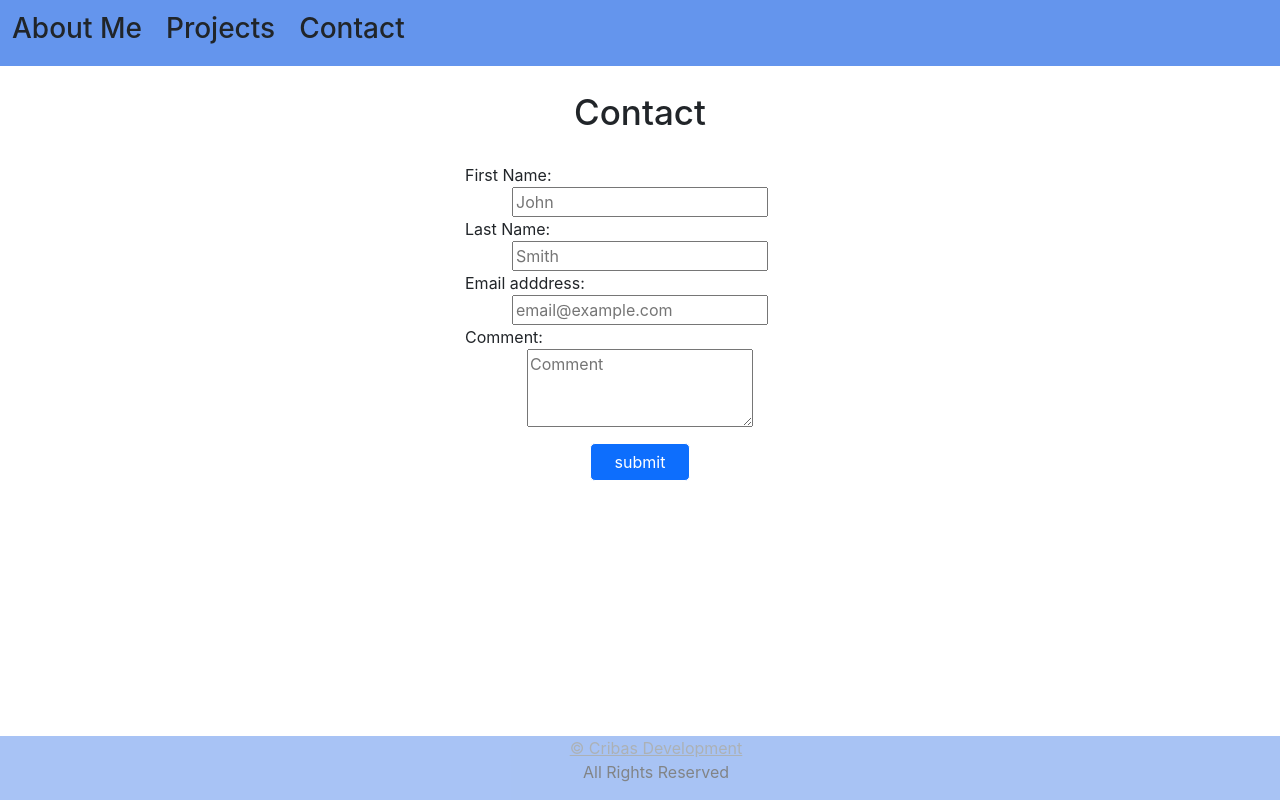
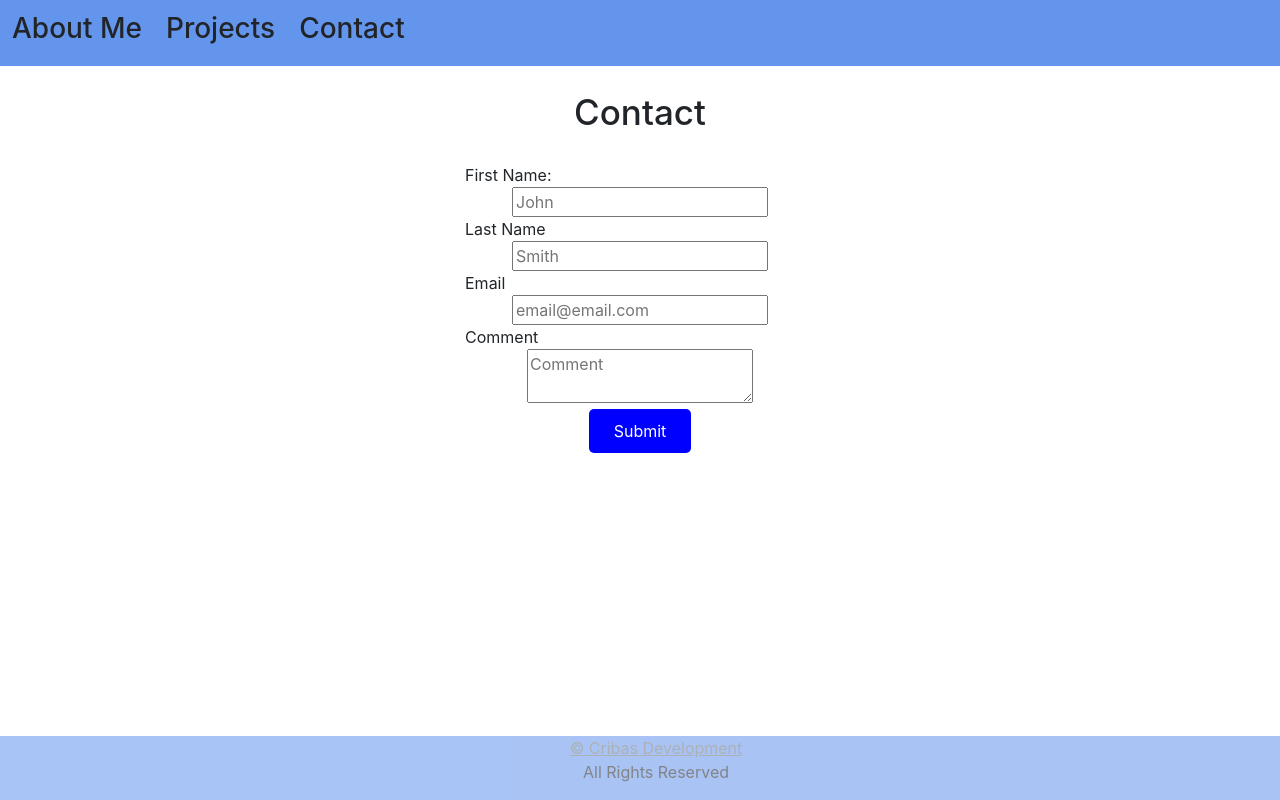
Before and after one commit to rakky21/re-ux, a React (Create React App) app: page / in a window 1280 px wide. Both pictures are taken after a click on the element "Contact". Built offline with nearby package versions, Linux system fonts and the light colour scheme.

Commit message:
layout and styling of contact complete

```diff
--- a/src/components/Contact/Contact.js
+++ b/src/components/Contact/Contact.js
@@ -1,5 +1,4 @@
 import React, { useState } from "react";
-// setState?
 
 export default function Contact() {
   const [name, setName] = useState("");
@@ -7,47 +6,35 @@ export default function Contact() {
   const [correo, setCorreo] = useState("");
 
   return (
-    <section className="container">
-      <div className="contact">
-        <h1> Contact</h1>
+    <form className="contact">
+      <h1> Contact </h1>
       <div>
         <label> First Name:</label>
         <input
           placeholder="John"
           type="text"
-            name="name"
           value={name}
           onChange={(e) => setName(e.target.value)}
         />
-        </div>
-        <div>
-          <label> Last Name:</label>
+        <label> Last Name</label>
         <input
           placeholder="Smith"
           type="text"
           value={apellido}
           onChange={(e) => setApellido(e.target.value)}
         />
-        </div>
-        <div>
-          <label> Email adddress:</label>
+        <label> Email </label>
         <input
-            placeholder="email@example.com"
-            type="email"
+          placeholder="email@email.com"
+          type="text"
           value={correo}
           onChange={(e) => setCorreo(e.target.value)}
         />
+        <label> Comment</label>
+        <textarea placeholder="Comment"></textarea>
       </div>
-        <div>
-          <label> Comment:</label>
-          <textarea required placeholder="Comment" rows="3"></textarea>
-        </div>
-        <input
-          type="submit"
-          value="submit"
-          className="button btn btn-primary col-4"
-        />
-      </div>
-    </section>
+      <button type="Submit"> Submit</button>
+      <p> {name}</p>
+    </form>
   );
 }
--- a/src/index.css
+++ /dev/null
@@ -1,39 +0,0 @@
-body {
-  margin: 0;
-  font-family: 'Poppins' sans-serif;
-}
-
-code {
-  font-family: source-code-pro, Menlo, Monaco, Consolas, 'Courier New',
-    monospace;
-}
-
-.leftmenuinnerinner {
-  height: 100%;
-  width: 100%;
-  overflow-y: scroll;
-  overflow-x: hidden;
-  padding-top: 20px;
-}
-
-.center{
-  text-align: center;
-  display: block;
-  justify-content: center;
-  align-items: center;
-  margin: auto;
-  width: 100%;
-}
-
-.footer {
-  background-size: cover;
-  background-position: center;
-  background: var(--fifth-color);
-  padding: 40px 35px;
-  display: flex;
-  justify-content: space-between;
-  flex-wrap: wrap;
-  width: 100%;
-  background-image: url("https://i.natgeofe.com/k/a2a738a9-e019-4911-98e6-17f31c45ac88/milky-way-2_2x1.jpg");
-
-}
--- a/src/style.css
+++ b/src/style.css
@@ -1,5 +1,7 @@
-/* background color : FFF0F5 */
 
+
+
+/* === NAV === */
 .nav {
   display: flex;
   background-color: #6495ED;
@@ -8,22 +10,17 @@
   padding: 12px;
 }
 
+
+
+/* === BODY === */
 body {
   font-family: Inter, sans-serif;
   text-align: center;
 }
 
-.body > .buttonz {
-  background-color: blueviolet;
-  color: aquamarine;
-  border: 0;
-  padding: 8px;
-  border-radius: 5px;
-  cursor: pointer;
 
-}
 
-/* ABOUT */
+/* === ABOUT === */
 .about {
   position: center;
   height: 100%;
@@ -40,7 +37,9 @@ body {
   border-radius: 10px;
 }
 
-/* CARDS */
+
+
+/* === CARDS === */
 .cards {
   font-size: 20px;
   vertical-align:top;
@@ -59,7 +58,9 @@ body {
   border-radius: 5px;
 }
 
-/* CONTACT */
+
+
+/* === CONTACT === */
 .contact {
   max-width: 400px;
   margin: auto;
@@ -83,12 +84,22 @@ body {
   border: 1px solid;
   box-sizing: border-box;
 }
-.contact > .button {
+.contact > button {
+  background-color: blue;
+  border-radius: 5px;
 
-  border-radius: 5px;
+  border: none;
+  color: white;
+  padding: 10px 25px;
+  text-align: center;
+  text-decoration: none;
+  display: inline-block;
+  font-size: 16px;
 }
 
-/* FOOTER */
+
+
+/* === FOOTER === */
 footer {
   position: fixed;
   background-color: #6495ED;
@@ -100,6 +111,8 @@ footer {
 }
 
 
+
+/* === OTHER === */
 .center {
   text-align: center;
   display: block;
```
Lines whose indentation alone changed are shown as unchanged.
